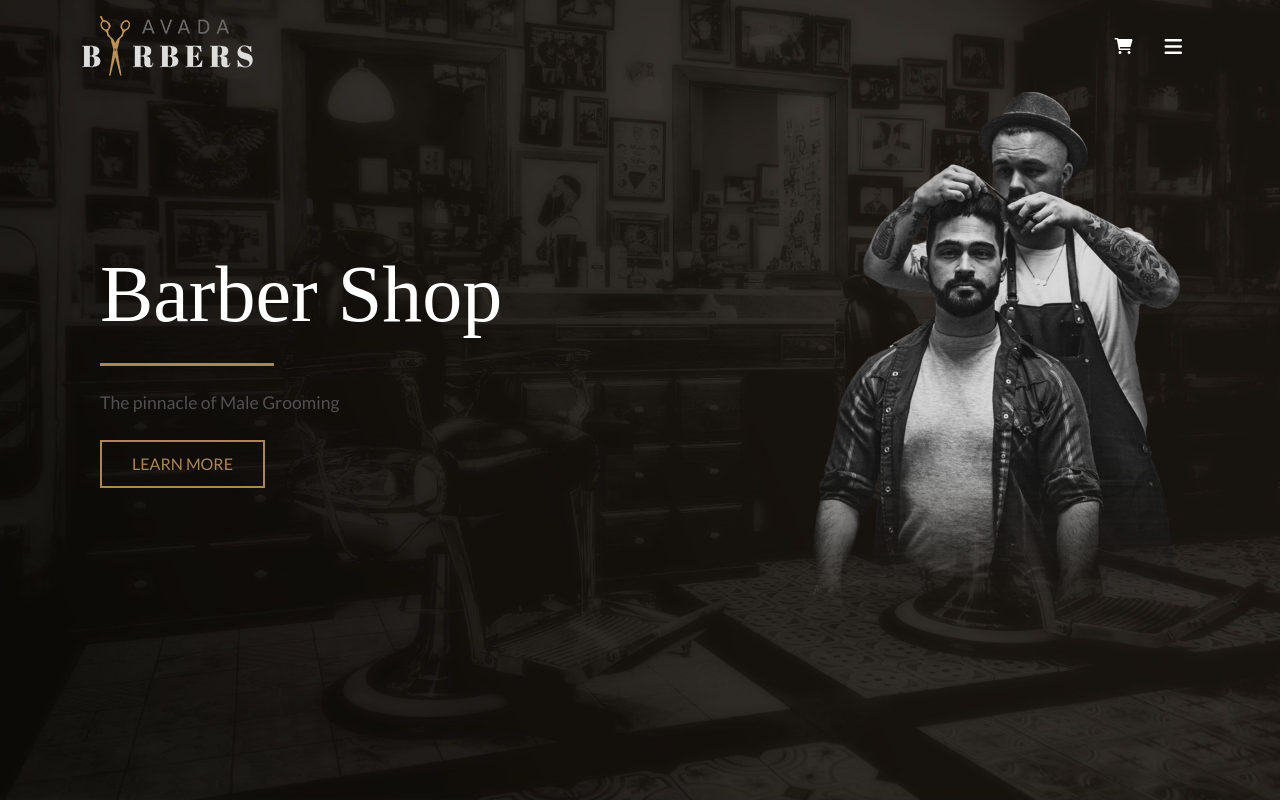
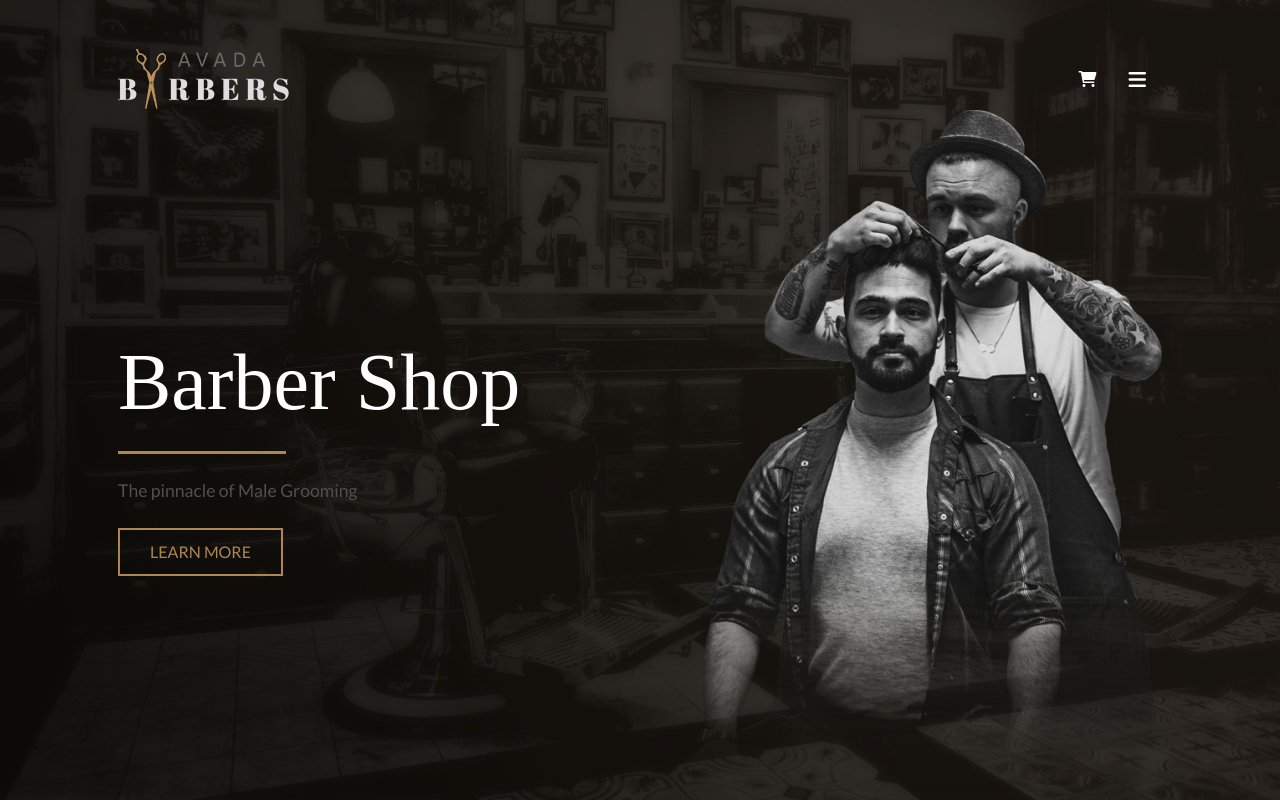
Before and after one commit to AngeloLista/proj-html-vuejs, a Vue app: page / in a window 1280 px wide. Built offline with nearby package versions, Linux system fonts and the light colour scheme; a small style sheet from the web is missing.

Commit message:
created HeaderBar and Jumbotron components

```diff
--- a/src/components/Header.vue
+++ b/src/components/Header.vue
@@ -1,56 +1,19 @@
 <template>
   <header>
-    <!-- header menu -->
-    <div
-      class="container py-3 d-flex align-items-center justify-content-between"
-    >
-      <!-- Logo -->
-      <a href="#">
-        <img
-          src="../assets/img/avadabarbers-logo-x1.png"
-          alt="Avada Barbers Logo"
-        />
-      </a>
-      <!-- Hamburger menu and shop icon -->
-      <div class="shop-menu">
-        <a href="#" class="mx-3">
-          <i class="fa-solid fa-cart-shopping"></i>
-        </a>
-        <a href="#" class="mx-3"><i class="fa-solid fa-lg fa-bars"></i></a>
-      </div>
-    </div>
+    <!-- header bar -->
+    <HeaderBar />
     <!-- Jumbotron -->
-    <div class="jumbotron container">
-      <div class="row">
-        <div
-          class="
-            col-6
-            d-flex
-            justify-content-center
-            flex-column
-            align-items-start
-          "
-        >
-          <h1>Barber Shop</h1>
-          <div class="separator"></div>
-          <p>The pinnacle of Male Grooming</p>
-          <a href="#">LEARN MORE</a>
-        </div>
-        <div class="col-6 d-flex flex-column align-items-end">
-          <img
-            class="img-fluid"
-            src="../assets/img/avadabarbers_hero_focalmirror-400x550.png"
-            alt="barber jumbotron image"
-          />
-        </div>
-      </div>
-    </div>
+    <Jumbotron />
   </header>
 </template>
 
 <script>
+import HeaderBar from "./Header/HeaderBar.vue";
+import Jumbotron from "./Header/Jumbotron.vue";
+
 export default {
   name: "Header",
+  components: { HeaderBar, Jumbotron },
 };
 </script>
 
@@ -62,41 +25,5 @@
   background-size: cover;
   height: 100vh;
   font-family: $lato;
-
-  .shop-menu {
-    a {
-      color: white;
-    }
-  }
-  .jumbotron {
-    color: white;
-    padding: 0 30px;
-    h1 {
-      font-family: $abril;
-      font-size: 5rem;
-      margin-bottom: 1.3rem;
-    }
-    .separator {
-      height: 3px;
-      background-color: $driftwood;
-      width: 33%;
-      margin-bottom: 1.5rem;
-    }
-    p {
-      font-size: 1.1rem;
-      margin-bottom: 1.5rem;
-      color: $emperor;
-    }
-    a {
-      border: 2px solid $driftwood;
-      padding: 10px 30px;
-      text-decoration: none;
-      color: $driftwood;
-      &:hover {
-        color: $driftwood-hover;
-        border: 2px solid $driftwood-hover;
-      }
-    }
-  }
 }
 </style>
--- /dev/null
+++ b/src/components/Header/HeaderBar.vue
@@ -0,0 +1,45 @@
+<template>
+  <div
+    id="header-bar"
+    class="
+      container
+      px-5
+      pt-5
+      d-flex
+      align-items-center
+      justify-content-between
+    "
+  >
+    <!-- Logo -->
+    <a href="#">
+      <img
+        src="../../assets/img/avadabarbers-logo-x1.png"
+        alt="Avada Barbers Logo"
+      />
+    </a>
+    <!-- Hamburger menu and shop icon -->
+    <div class="shop-menu">
+      <a href="#" class="mx-3">
+        <i class="fa-solid fa-cart-shopping"></i>
+      </a>
+      <a href="#" class="mx-3"><i class="fa-solid fa-lg fa-bars"></i></a>
+    </div>
+  </div>
+</template>
+
+<script>
+export default {
+  name: "HeaderBar",
+};
+</script>
+
+<style scoped lang="scss">
+#header-bar {
+  height: 110px;
+}
+.shop-menu {
+  a {
+    color: white;
+  }
+}
+</style>
--- /dev/null
+++ b/src/components/Header/Jumbotron.vue
@@ -0,0 +1,72 @@
+<template>
+  <div class="jumbotron container px-5">
+    <div class="row h-100">
+      <!-- Jumbotron title and description -->
+      <div
+        class="
+          col-6
+          d-flex
+          justify-content-center
+          flex-column
+          align-items-start
+        "
+      >
+        <h1>Barber Shop</h1>
+        <div class="separator"></div>
+        <p>The pinnacle of Male Grooming</p>
+        <a href="#">LEARN MORE</a>
+      </div>
+
+      <!-- Jumbotron img -->
+      <div class="col-6 d-flex flex-column align-items-end h-100">
+        <img
+          class="img-fluid h-100"
+          src="../../assets/img/avadabarbers_hero_focalmirror-600x825.png"
+          alt="barber jumbotron image"
+        />
+      </div>
+    </div>
+  </div>
+</template>
+
+<script>
+export default {
+  name: "Jumbotron",
+};
+</script>
+
+<style scoped lang="scss">
+@import "../../assets/scss/_vars.scss";
+
+.jumbotron {
+  color: white;
+  padding: 0 30px;
+  height: calc(100% - 110px);
+  h1 {
+    font-family: $abril;
+    font-size: 5rem;
+    margin-bottom: 1.3rem;
+  }
+  .separator {
+    height: 3px;
+    background-color: $driftwood;
+    width: 33%;
+    margin-bottom: 1.5rem;
+  }
+  p {
+    font-size: 1.1rem;
+    margin-bottom: 1.5rem;
+    color: $emperor;
+  }
+  a {
+    border: 2px solid $driftwood;
+    padding: 10px 30px;
+    text-decoration: none;
+    color: $driftwood;
+    &:hover {
+      color: $driftwood-hover;
+      border: 2px solid $driftwood-hover;
+    }
+  }
+}
+</style>
```
Also changed, not shown: 8 other files (tests, documents, lock files or other folders).
